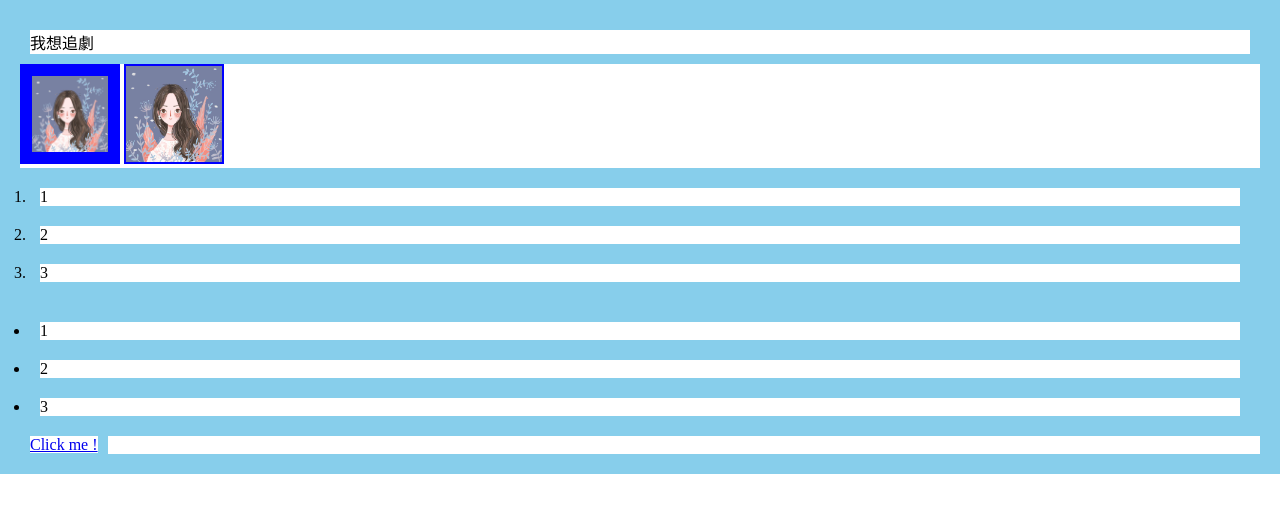
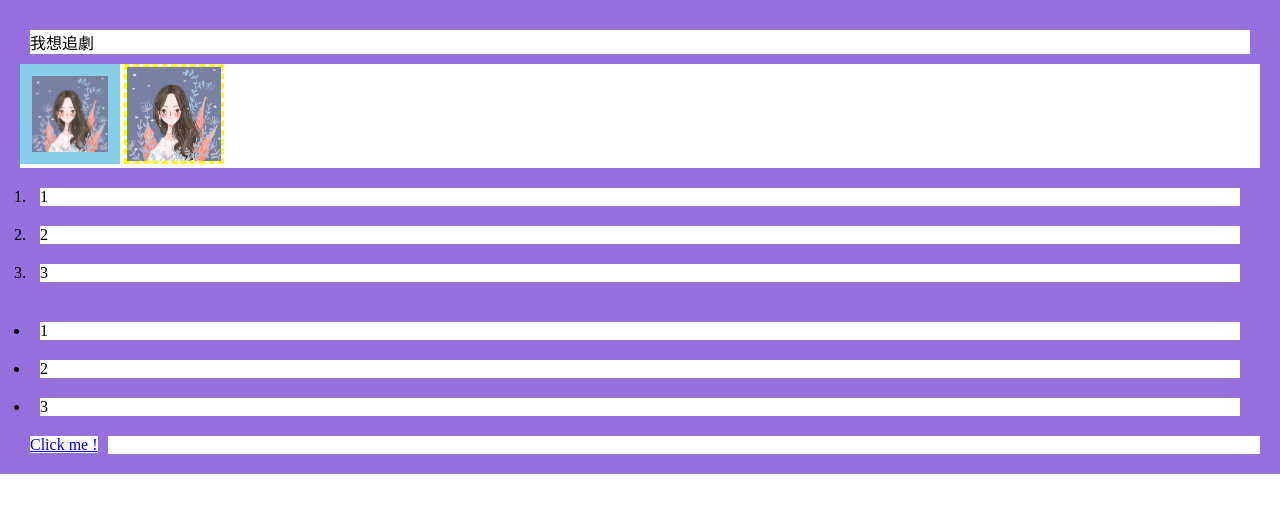
Before and after one commit to yohsiuhuang/yohsiuhuang, a plain HTML site: page index.html in a window 1280 px wide. Drawn offline with Linux system fonts and the light colour scheme.

Commit message:
改變成虛線，id優於class

```diff
--- a/yy85.css
+++ b/yy85.css
@@ -1,6 +1,6 @@
 * {
     box-sizing: border-box;
-    border: 10px solid skyblue;
+    border: 10px solid mediumpurple;
     margin: 0;
     padding: 0;
 }
@@ -11,9 +11,12 @@ img {
 }
 
 .img-start {
-    border: 12px solid blue;
+    border: 12px solid skyblue;
 }
 
 .img-start1 {
-    border: 2px solid blue;
+    border: 2px solid skyblue;
 }
+#img-master{
+    border: 3px dashed yellow;
+}
```
